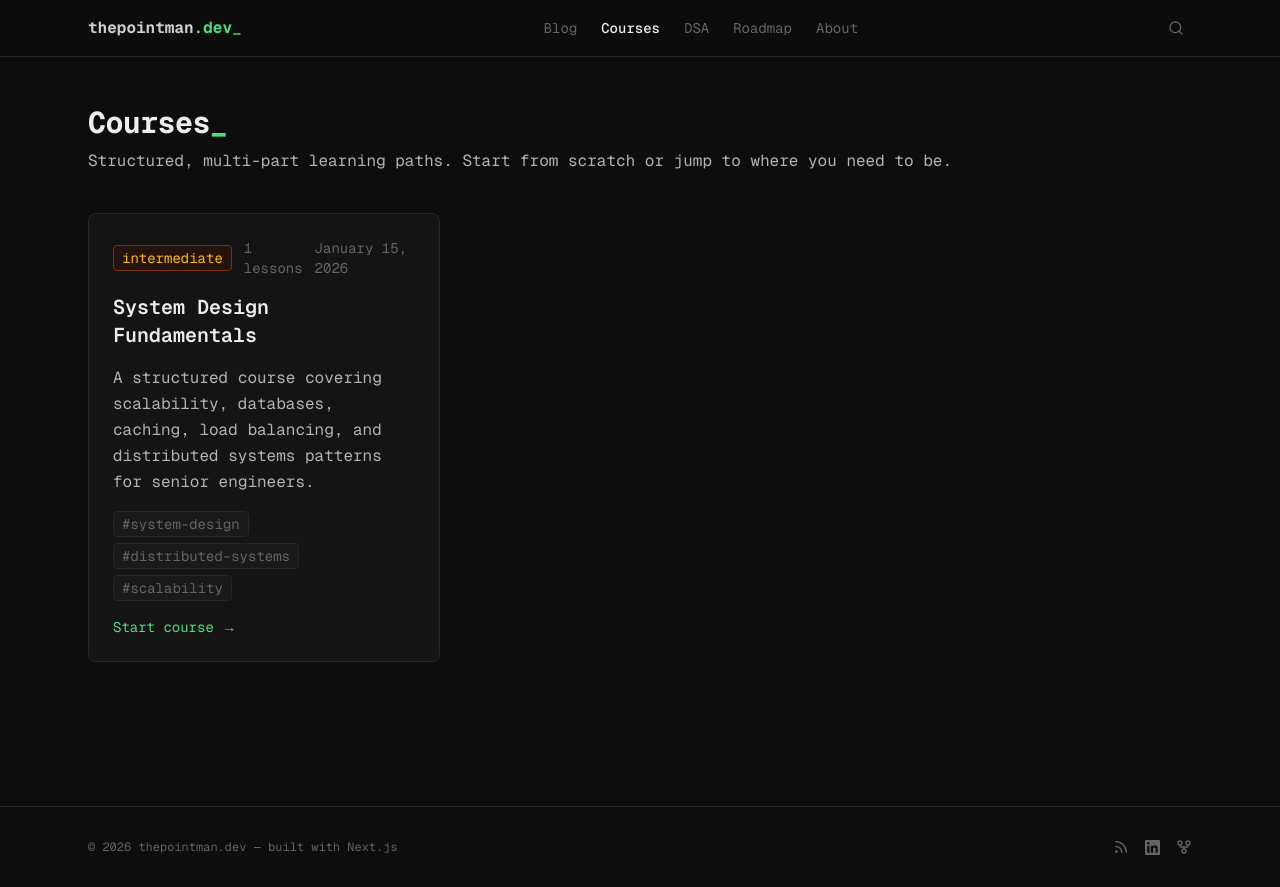
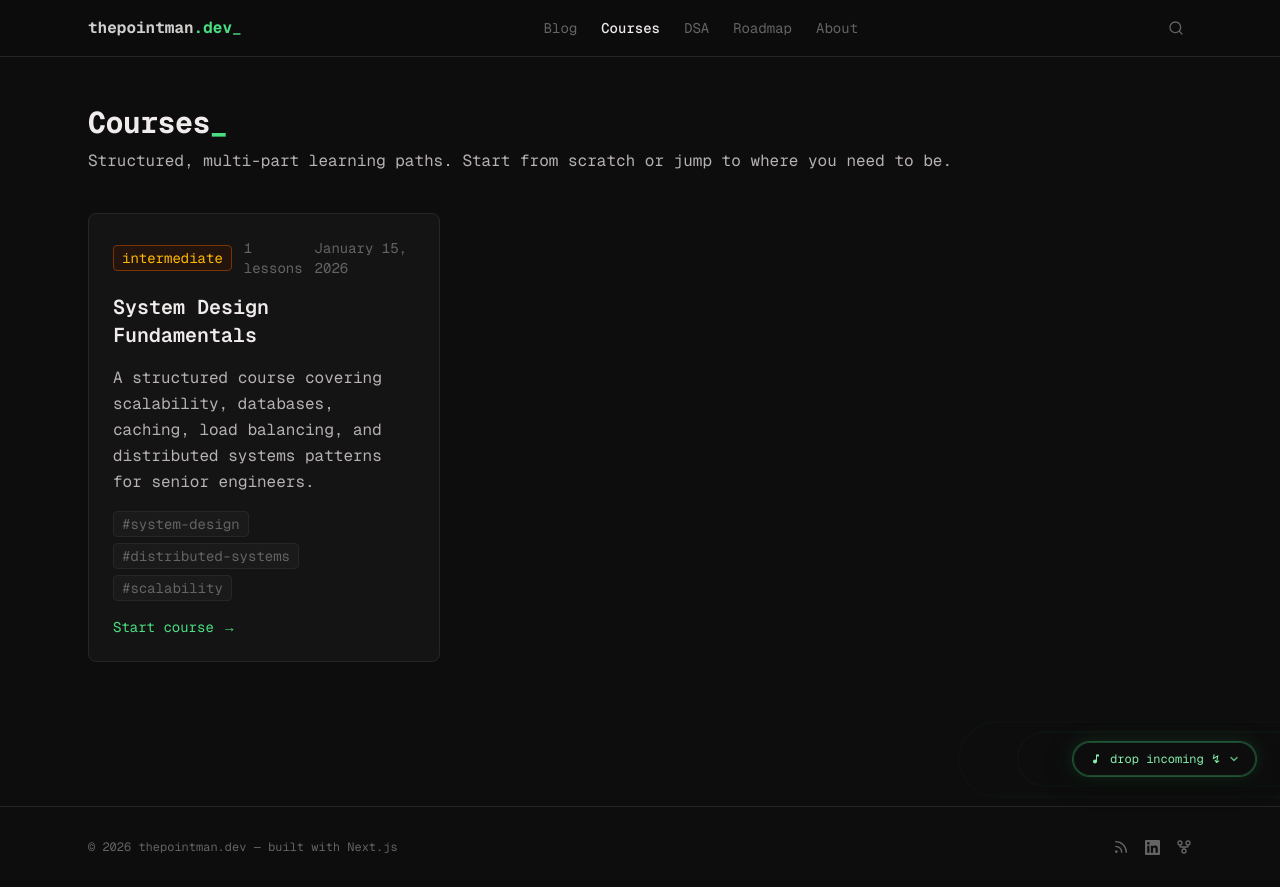
Before and after one commit to P0intMaN/thepointmandev, a Next.js app: page /courses in a window 1280 px wide. Built offline with nearby package versions, Linux system fonts and the light colour scheme.

Commit message:
feat: add spotify overlay

```diff
--- a/src/app/layout.tsx
+++ b/src/app/layout.tsx
@@ -2,6 +2,7 @@ import type { Metadata } from "next";
 import { Geist, Geist_Mono } from "next/font/google";
 import { Header } from "@/components/layout/Header";
 import { Footer } from "@/components/layout/Footer";
+import { SpotifyPlayer } from "@/components/layout/SpotifyPlayer";
 import "./globals.css";
 
 const geistSans = Geist({
@@ -45,6 +46,7 @@ export default function RootLayout({
         <Header />
         <main>{children}</main>
         <Footer />
+        <SpotifyPlayer />
       </body>
     </html>
   );
--- /dev/null
+++ b/src/components/layout/SpotifyPlayer.tsx
@@ -0,0 +1,193 @@
+"use client";
+
+import { useState, useEffect } from "react";
+
+export function SpotifyPlayer() {
+  const [open, setOpen] = useState(false);
+  const [mounted, setMounted] = useState(false);
+
+  useEffect(() => {
+    setMounted(true);
+    const saved = localStorage.getItem("spotify-player-open");
+    if (saved === "true") setOpen(true);
+  }, []);
+
+  function toggle() {
+    setOpen((prev) => {
+      const next = !prev;
+      localStorage.setItem("spotify-player-open", String(next));
+      return next;
+    });
+  }
+
+  if (!mounted) return null;
+
+  return (
+    <>
+      {/* Keyframe animations injected once */}
+      <style>{`
+        @keyframes spotify-ring {
+          0%   { transform: scale(1);   opacity: 0.55; }
+          100% { transform: scale(2.4); opacity: 0; }
+        }
+        @keyframes spotify-ring2 {
+          0%   { transform: scale(1);   opacity: 0.35; }
+          100% { transform: scale(2.0); opacity: 0; }
+        }
+        .spotify-pill-glow {
+          box-shadow:
+            0 0 0 1px rgba(74,222,128,0.30),
+            0 0 18px rgba(74,222,128,0.18),
+            0 6px 24px rgba(0,0,0,0.6);
+        }
+        .spotify-pill-open {
+          box-shadow:
+            0 0 0 1px rgba(74,222,128,0.40),
+            0 0 24px rgba(74,222,128,0.22),
+            0 6px 24px rgba(0,0,0,0.6);
+        }
+      `}</style>
+
+      <div className="fixed bottom-6 right-6 z-50 flex flex-col items-end gap-2">
+
+        {/* ── Expanded panel ───────────────────────────────────── */}
+        <div
+          style={{
+            transition: "opacity 220ms ease, transform 220ms ease",
+            opacity: open ? 1 : 0,
+            transform: open ? "translateY(0) scale(1)" : "translateY(10px) scale(0.96)",
+            pointerEvents: open ? "auto" : "none",
+            width: "min(340px, calc(100vw - 3rem))",
+          }}
+        >
+          <div
+            className="overflow-hidden rounded-xl border"
+            style={{
+              background: "rgba(18, 18, 18, 0.97)",
+              borderColor: "rgba(74,222,128,0.18)",
+              boxShadow: "0 24px 64px rgba(0,0,0,0.75), 0 0 0 1px rgba(74,222,128,0.06)",
+              backdropFilter: "blur(20px)",
+            }}
+          >
+            {/* Header */}
+            <div
+              className="flex items-center justify-between px-3 py-2 border-b"
+              style={{ borderColor: "rgba(74,222,128,0.10)" }}
+            >
+              <div className="flex items-center gap-2">
+                <span className="relative flex h-2 w-2">
+                  <span
+                    className="absolute inline-flex h-full w-full animate-ping rounded-full opacity-60"
+                    style={{ backgroundColor: "var(--color-accent)" }}
+                  />
+                  <span
+                    className="relative inline-flex h-2 w-2 rounded-full"
+                    style={{ backgroundColor: "var(--color-accent)" }}
+                  />
+                </span>
+                <span className="font-mono text-xs" style={{ color: "var(--color-text-faint)" }}>
+                  $ play --shuffle --bg
+                </span>
+              </div>
+              <button
+                onClick={toggle}
+                className="flex h-5 w-5 items-center justify-center rounded text-xs transition-opacity hover:opacity-100 opacity-50"
+                style={{ color: "var(--color-text-muted)" }}
+                aria-label="Close player"
+              >
+                ✕
+              </button>
+            </div>
+
+            {/* Spotify embed */}
+            <div className="p-2">
+              <iframe
+                style={{ borderRadius: "8px", display: "block" }}
+                src="https://open.spotify.com/embed/playlist/6VIVjcLU2PwaTTf4ISWtHU?utm_source=generator"
+                width="100%"
+                height="152"
+                frameBorder="0"
+                allow="autoplay; clipboard-write; encrypted-media; fullscreen; picture-in-picture"
+                loading="lazy"
+                title="Spotify playlist"
+              />
+            </div>
+          </div>
+        </div>
+
+        {/* ── Toggle pill with attention-grabbing pulse ─────────── */}
+        <div className="relative">
+          {/* Concentric pulse rings — only when closed */}
+          {!open && (
+            <>
+              <span
+                className="absolute inset-0 rounded-full"
+                style={{
+                  animation: "spotify-ring 2s ease-out infinite",
+                  border: "1.5px solid rgba(74,222,128,0.5)",
+                  animationDelay: "0s",
+                }}
+              />
+              <span
+                className="absolute inset-0 rounded-full"
+                style={{
+                  animation: "spotify-ring2 2s ease-out infinite",
+                  border: "1.5px solid rgba(74,222,128,0.3)",
+                  animationDelay: "0.6s",
+                }}
+              />
+            </>
+          )}
+
+          <button
+            onClick={toggle}
+            className={`relative flex items-center gap-2 rounded-full border px-4 py-2 font-mono text-xs transition-all duration-200 ${open ? "spotify-pill-open" : "spotify-pill-glow"}`}
+            style={{
+              background: open
+                ? "rgba(74,222,128,0.10)"
+                : "rgba(14, 14, 14, 0.94)",
+              borderColor: open
+                ? "rgba(74,222,128,0.45)"
+                : "rgba(74,222,128,0.28)",
+              color: open
+                ? "var(--color-accent)"
+                : "var(--color-accent-muted)",
+              backdropFilter: "blur(16px)",
+            }}
+            aria-label={open ? "Close Spotify player" : "Open Spotify player"}
+          >
+            {/* Music note icon */}
+            <svg width="12" height="12" viewBox="0 0 24 24" fill="currentColor">
+              <path d="M12 3v10.55c-.59-.34-1.27-.55-2-.55-2.21 0-4 1.79-4 4s1.79 4 4 4 4-1.79 4-4V7h4V3h-6z" />
+            </svg>
+
+            <span>
+              {open ? "close player" : "drop incoming ↯"}
+            </span>
+
+            {/* Chevron */}
+            <svg
+              width="10"
+              height="10"
+              viewBox="0 0 10 10"
+              fill="none"
+              style={{
+                transform: open ? "rotate(180deg)" : "rotate(0deg)",
+                transition: "transform 220ms ease",
+                opacity: 0.7,
+              }}
+            >
+              <path
+                d="M2 3.5L5 6.5L8 3.5"
+                stroke="currentColor"
+                strokeWidth="1.5"
+                strokeLinecap="round"
+                strokeLinejoin="round"
+              />
+            </svg>
+          </button>
+        </div>
+      </div>
+    </>
+  );
+}
```
